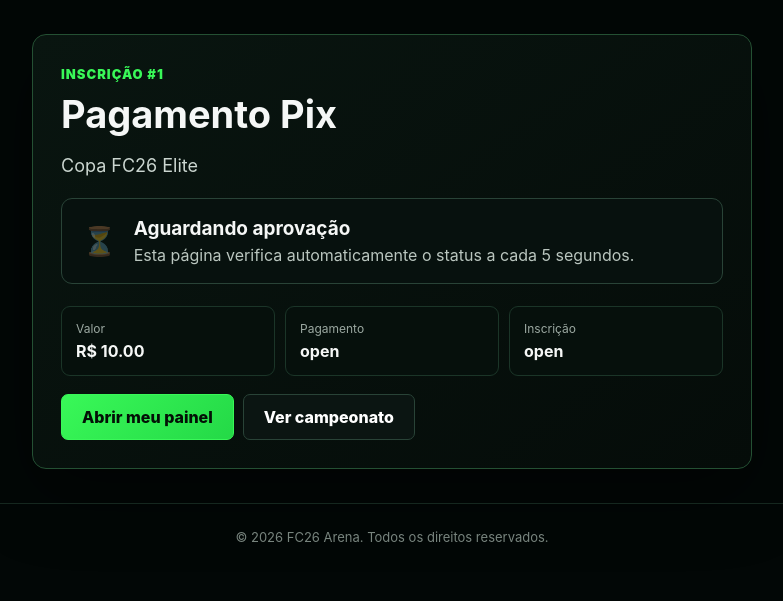
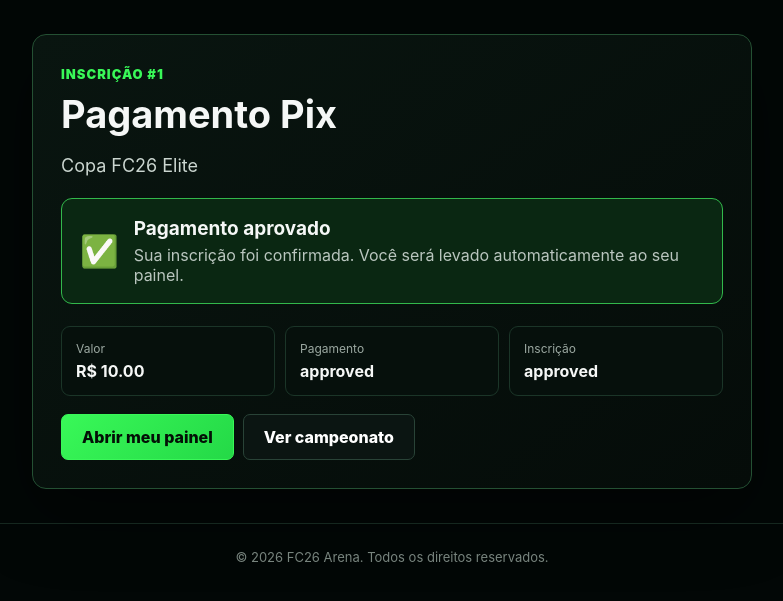
Before and after one commit to alex216br-dotcom/FC26Arena-Web, a FastAPI app: page /pagamento/1 in a window 1280 px wide. Shown: the part 72-673 px from the top of the page, without its empty margins (248-1031 px from the left). Run offline with FastAPI, Linux system fonts and the light colour scheme; a user stored in the database is signed in; data comes from the database, SQL or seed files in the repository; tables that the repository leaves empty hold one stand-in row (values such as "Sample post"); some libraries are stand-ins or nearby versions.

Commit message:
Sincronizar pagamento e inscrição

```diff
--- a/app/main.py
+++ b/app/main.py
@@ -483,6 +483,26 @@
     )
     if not payment or not registration_contains_user(db, payment.registration, user):
         raise HTTPException(404)
+
+    registration = payment.registration
+
+    # Repara automaticamente registros antigos que ficaram inconsistentes:
+    # inscrição aprovada + pagamento pendente, ou o contrário.
+    needs_approval_sync = (
+        payment.status == "approved"
+        or registration.payment_status == "approved"
+    )
+    if needs_approval_sync and (
+        payment.status != "approved"
+        or registration.payment_status != "approved"
+        or registration.status != "approved"
+    ):
+        payment.status = "approved"
+        registration.payment_status = "approved"
+        registration.status = "approved"
+        db.commit()
+        db.refresh(payment)
+        db.refresh(registration)
 
     response = templates.TemplateResponse(
         "payment.html",
@@ -1050,33 +1070,139 @@
     db: Session = Depends(get_db),
 ):
     require_admin(request)
-    registration = db.get(Registration, registration_id)
-    if not registration or registration.tournament_id != tournament_id:
-        raise HTTPException(404)
+
+    registration = db.scalar(
+        select(Registration)
+        .options(
+            selectinload(Registration.tournament),
+            selectinload(Registration.user),
+            selectinload(Registration.team),
+        )
+        .where(
+            Registration.id == registration_id,
+            Registration.tournament_id == tournament_id,
+        )
+    )
+    if not registration:
+        return admin_redirect(
+            "Inscrição não encontrada.",
+            f"/admin/campeonato/{tournament_id}",
+        )
+
+    payments = db.scalars(
+        select(Payment).where(Payment.registration_id == registration.id)
+    ).all()
+    paid_tournament = float(registration.tournament.registration_fee) > 0
+
+    try:
+        if action == "approve":
+            registration.status = "approved"
+
+            if paid_tournament:
+                registration.payment_status = "approved"
+
+                # Atualiza todos os pagamentos existentes.
+                for payment in payments:
+                    payment.status = "approved"
+
+                # Garante um registro de pagamento mesmo em cadastros antigos.
+                if not payments:
+                    payment = Payment(
+                        registration_id=registration.id,
+                        amount=registration.tournament.registration_fee,
+                        status="approved",
+                    )
+                    db.add(payment)
+            else:
+                registration.payment_status = "not_required"
+
+        elif action == "pending":
+            registration.status = "pending"
+
+            if paid_tournament:
+                registration.payment_status = "pending"
+                for payment in payments:
+                    payment.status = "pending"
+            else:
+                registration.payment_status = "not_required"
+
+        elif action == "reject":
+            registration.status = "rejected"
+
+            if paid_tournament:
+                registration.payment_status = "rejected"
+                for payment in payments:
+                    payment.status = "rejected"
+            else:
+                registration.payment_status = "not_required"
+
+        elif action == "cancel":
+            registration.status = "cancelled"
+            registration.group_name = None
+
+        elif action == "restore":
+            if paid_tournament:
+                has_approved_payment = any(
+                    payment.status == "approved" for payment in payments
+                )
+                if has_approved_payment:
+                    registration.status = "approved"
+                    registration.payment_status = "approved"
+                else:
+                    registration.status = "pending"
+                    registration.payment_status = "pending"
+            else:
+                registration.status = "approved"
+                registration.payment_status = "not_required"
+
+        else:
+            return admin_redirect(
+                "Ação inválida.",
+                f"/admin/campeonato/{tournament_id}",
+            )
+
+        db.commit()
+
+    except Exception as exc:
+        db.rollback()
+        return admin_redirect(
+            f"Não foi possível atualizar a inscrição: {exc}",
+            f"/admin/campeonato/{tournament_id}",
+        )
 
     if action == "approve":
-        registration.status = "approved"
-        if float(registration.tournament.registration_fee) == 0:
-            registration.payment_status = "not_required"
-        elif registration.payment_status != "approved":
-            registration.payment_status = "approved"
-    elif action == "pending":
-        registration.status = "pending"
-    elif action == "reject":
-        registration.status = "rejected"
-        registration.payment_status = "rejected"
-    elif action == "cancel":
-        registration.status = "cancelled"
-        registration.group_name = None
-    elif action == "restore":
-        registration.status = "approved"
-    else:
-        return admin_redirect("Ação inválida.", f"/admin/campeonato/{tournament_id}")
+        for recipient in registration_users(db, registration):
+            notify_user(
+                db,
+                recipient,
+                "Inscrição confirmada",
+                (
+                    f"Sua inscrição em {registration.tournament.name} "
+                    f"foi aprovada e o pagamento foi confirmado."
+                    if paid_tournament
+                    else
+                    f"Sua inscrição em {registration.tournament.name} foi aprovada."
+                ),
+            )
 
-    db.commit()
-    audit(db, "registration_status", "registration", registration.id, action)
-    return admin_redirect("Inscrição atualizada.", f"/admin/campeonato/{tournament_id}")
+    audit(
+        db,
+        "registration_status",
+        "registration",
+        registration.id,
+        (
+            f"action={action}; status={registration.status}; "
+            f"payment_status={registration.payment_status}"
+        ),
+    )
 
+    return admin_redirect(
+        (
+            f"Inscrição atualizada: {registration.status}. "
+            f"Pagamento: {registration.payment_status}."
+        ),
+        f"/admin/campeonato/{tournament_id}",
+    )
 @app.post("/admin/campeonato/{tournament_id}/inscricao/{registration_id}/remover")
 def admin_remove_registration(
     tournament_id: int,
--- a/app/templates/admin_tournament.html
+++ b/app/templates/admin_tournament.html
@@ -166,7 +166,7 @@
               <td class="admin-actions">
                 <form method="post" action="/admin/campeonato/{{ tournament.id }}/inscricao/{{ r.id }}/status">
                   {% if r.status != 'approved' %}
-                    <button type="submit" class="btn btn-small btn-primary" name="action" value="approve">Aprovar</button>
+                    <button type="submit" class="btn btn-small btn-primary" name="action" value="approve">Aprovar inscrição e pagamento</button>
                   {% endif %}
                   {% if r.status == 'approved' %}
                     <button type="submit" class="btn btn-small" name="action" value="pending">Pendente</button>
--- a/app/templates/payment.html
+++ b/app/templates/payment.html
@@ -2,7 +2,9 @@
 {% block title %}Pagamento — FC26 Arena{% endblock %}
 {% block content %}
 {% if payment.status == 'pending' %}
-  <meta http-equiv="refresh" content="5">
+  <meta http-equiv="refresh" content="3">
+{% elif payment.status == 'approved' %}
+  <meta http-equiv="refresh" content="2;url=/painel">
 {% endif %}
 
 <section class="container section">
@@ -16,7 +18,7 @@
         <span class="payment-status-icon">✅</span>
         <div>
           <strong>Pagamento aprovado</strong>
-          <p>Sua inscrição foi confirmada e você já está participando do campeonato.</p>
+          <p>Sua inscrição foi confirmada. Você será levado automaticamente ao seu painel.</p>
         </div>
       {% elif payment.status == 'rejected' %}
         <span class="payment-status-icon">❌</span>
```
Also changed, not shown: README.md.
